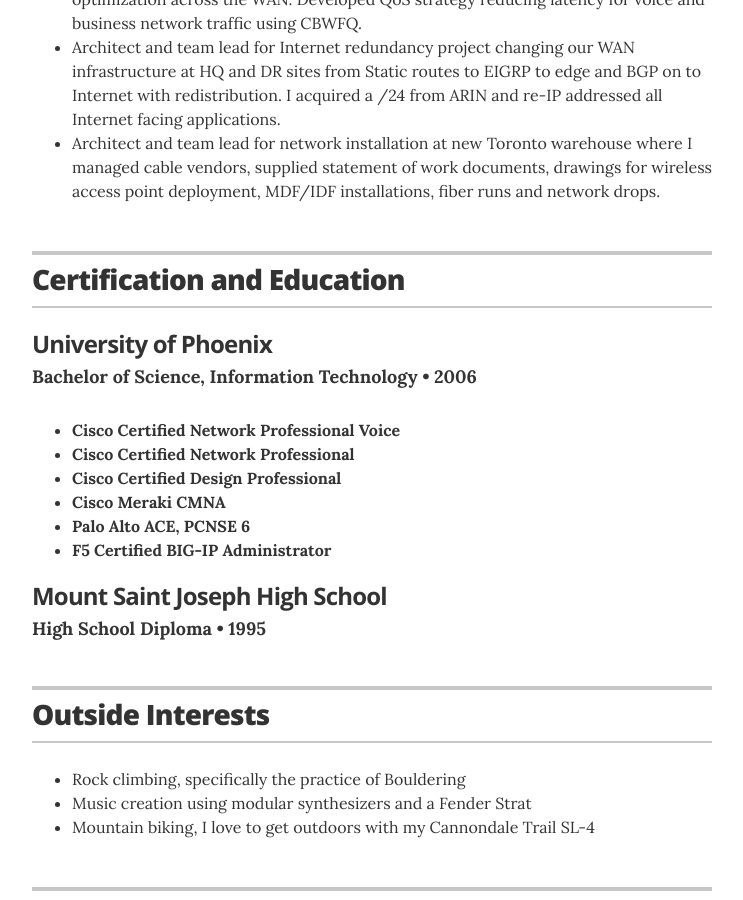
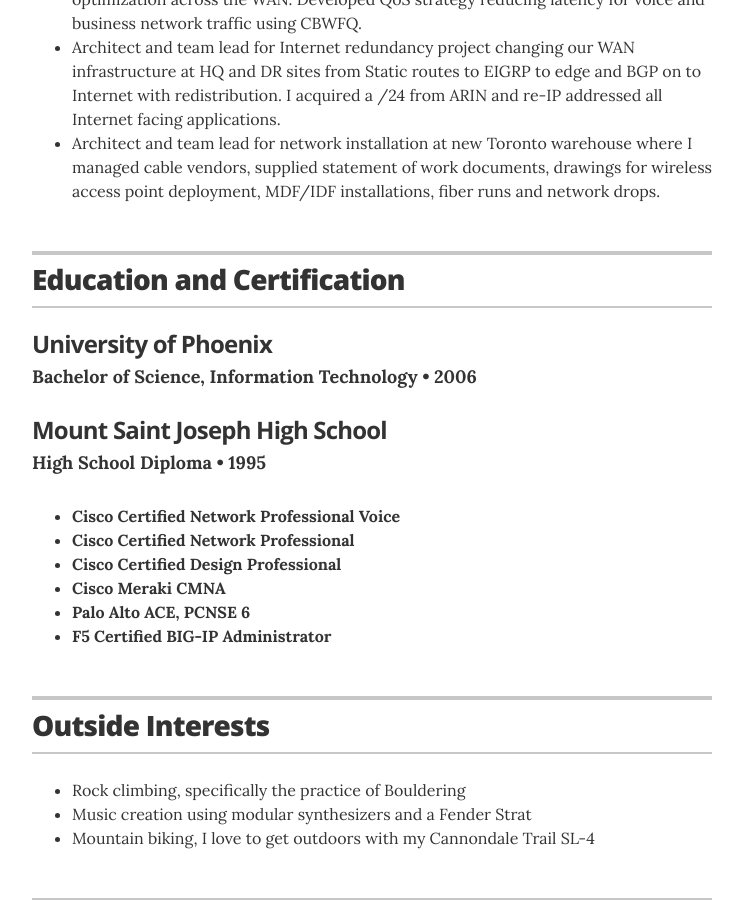
Before and after one commit to jglovier/resume-template, a Jekyll site: the page built from index.html, in a window 1280 px wide and 900 px high, scrolled down 2279 px. Shown: the whole window, without its empty margins (268-1011 px from the left). Built offline with Jekyll 4.4.1, drawn with Linux system fonts in a browser that asks for light colours.

Commit message:
Updated resume format

```diff
--- a/_layouts/resume.html
+++ b/_layouts/resume.html
@@ -73,15 +73,10 @@
       <!-- begin Education -->
       <section class="content-section">
         <header class="section-header">
-          <h2>Certification and Education</h2>
+          <h2>Education and Certification</h2>
         </header>
 
         {% for education in site.data.education %}
-        <h4><ul class="resume-item-list">
-          {% for cert in education.certs %}
-          <li>{{ cert.cert }}</li>
-          {% endfor %}
-        </ul></h4>
         <div class="resume-item" itemscope itemprop="alumniOf" itemtype="http://schema.org/CollegeOrUniversity">
           <h3 class="resume-item-title" itemprop="name">{{ education.uni }}</h3>
           <h4 class="resume-item-details group" itemprop="description">{{ education.degree }} &bull; {{ education.year }}</h4>
@@ -94,6 +89,12 @@
             </ul></h5>
           <p class="resume-item-copy">{{ education.summary }}</p>
         </div>
+
+        <h4><ul class="resume-item-list">
+          {% for cert in education.certs %}
+          <li>{{ cert.cert }}</li>
+          {% endfor %}
+        </ul></h4>
         {% endfor %}
 
       </section>
```
